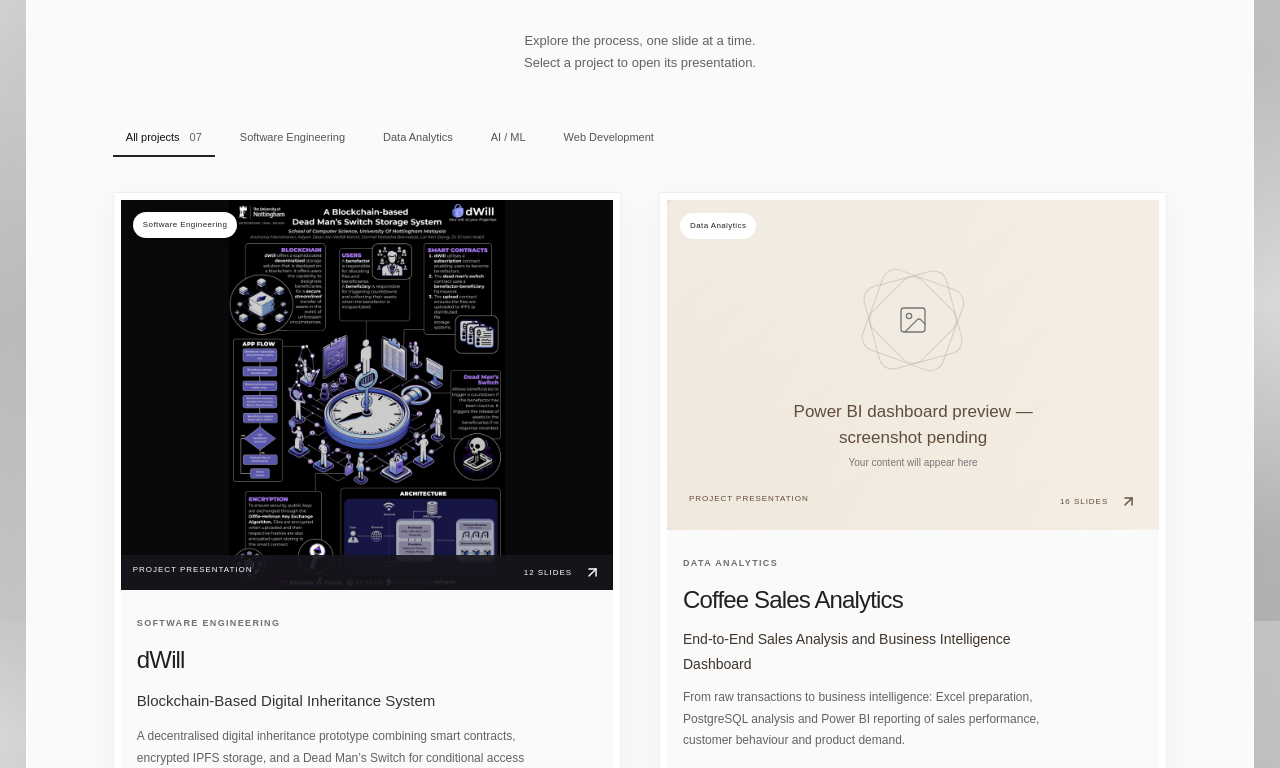
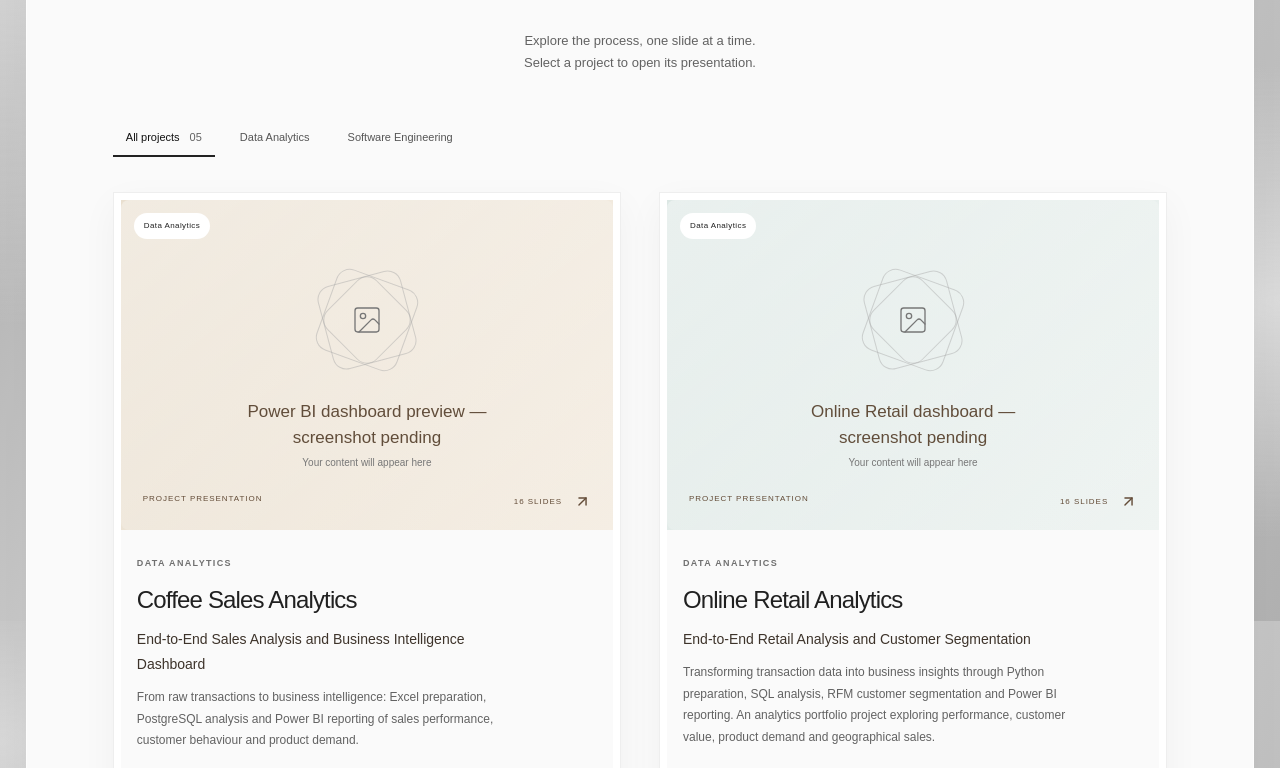
Before and after one commit to Adyan05/Portfolio, a React (Vite) app: page / in a window 1280 px wide. Shown: the part 979-1747 px from the top of the page. Built offline with nearby package versions, Linux system fonts and the light colour scheme.

Commit message:
Prioritize analytics projects and remove AI and web placeholders

```diff
--- a/src/data/projects.ts
+++ b/src/data/projects.ts
@@ -6,7 +6,9 @@ import { coffee } from './coffee';
 import { retail } from './retail';
 const slide = (kind: SlideKind, title: string, body: string): Slide => ({id:kind,kind,title,body,placeholder:true});
 export const projects: Project[] = [
- dwill, coffee, retail,
+ coffee, retail,
+ {id:'data-project',title:'Data analytics project',category:'Data Analytics',description:'A space for clear questions, careful analysis, and meaningful visual stories.',accent:'sand',technologies:[],placeholder:true,slides:[slide('overview','Find the story in the data.','Introduce your analysis and the question it explores.'),slide('architecture','Make the process visible.','Add your real data preparation and analysis methodology.'),slide('screenshots','Show your analysis.','Add verified charts or implementation screenshots.'),slide('results','Share what you learned.','Add findings, uncertainty, and limitations supported by your work.')]},
+ dwill,
  {id:'software-project',title:'Software project',category:'Software Engineering',description:'A space for a thoughtful software solution. Your project story starts here.',accent:'sage',technologies:[],placeholder:true,slides:[
  slide('overview','An idea, brought to life.','Add a short introduction to your project, who it serves, and what you built.'),
  slide('problem','Start with the problem.','Describe the challenge, who experiences it, and why solving it matters.'),
@@ -17,8 +19,5 @@ export const projects: Project[] = [
  slide('screenshots','A closer look.','Upload real implementation screenshots with descriptive captions.'),
  slide('results','What the work achieved.','Add verified outcomes, lessons learned, and supporting evidence.'),
  slide('repository','Explore the source.','Add your GitHub repository URL to make the source available.') ]},
- {id:'ai-project',title:'AI / ML project',category:'AI / ML',description:'A place to share your question, methodology, and carefully evaluated findings.',accent:'lilac',technologies:[],placeholder:true,slides:[slide('overview','A question worth exploring.','Introduce your actual AI or machine learning project.'),slide('problem','The research question.','Describe your task, data, and constraints.'),slide('architecture','From data to insight.','Add a methodology diagram, including your evaluation process.'),slide('screenshots','Inside the implementation.','Add real screenshots or visualizations.'),slide('results','Evidence before conclusions.','Add verified findings and limitations. No results have been supplied yet.')]},
- {id:'web-project',title:'Web development project',category:'Web Development',description:'A home for the interfaces, interactions, and decisions behind your next project.',accent:'peach',technologies:[],placeholder:true,slides:[slide('overview','Built around people.','Introduce your web development project and its audience.'),slide('objectives','Design with intention.','Add the experience goals and requirements.'),slide('features','The experience in focus.','Describe the implemented interactions.'),slide('screenshots','See the details.','Upload screenshots of your actual interface.'),slide('results','Reflect on the outcome.','Add verified results and what you learned.')]},
- {id:'data-project',title:'Data analytics project',category:'Data Analytics',description:'A space for clear questions, careful analysis, and meaningful visual stories.',accent:'sand',technologies:[],placeholder:true,slides:[slide('overview','Find the story in the data.','Introduce your analysis and the question it explores.'),slide('architecture','Make the process visible.','Add your real data preparation and analysis methodology.'),slide('screenshots','Show your analysis.','Add verified charts or implementation screenshots.'),slide('results','Share what you learned.','Add findings, uncertainty, and limitations supported by your work.')]}
 ];
 export function validRepository(value?: string) { if(!value) return false; try { const u=new URL(value); return u.protocol==='https:' && u.hostname==='github.com' && /^\/[^/]+\/[^/]+\/?$/.test(u.pathname) && !u.username && !u.password; } catch {return false;} }
```
